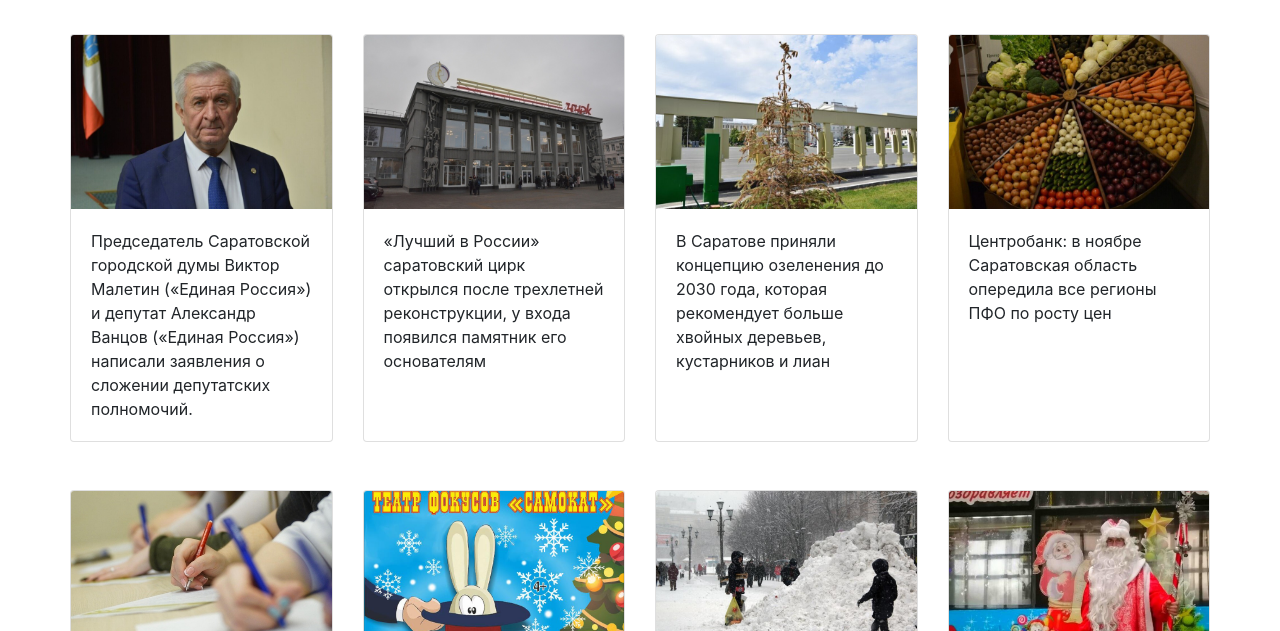
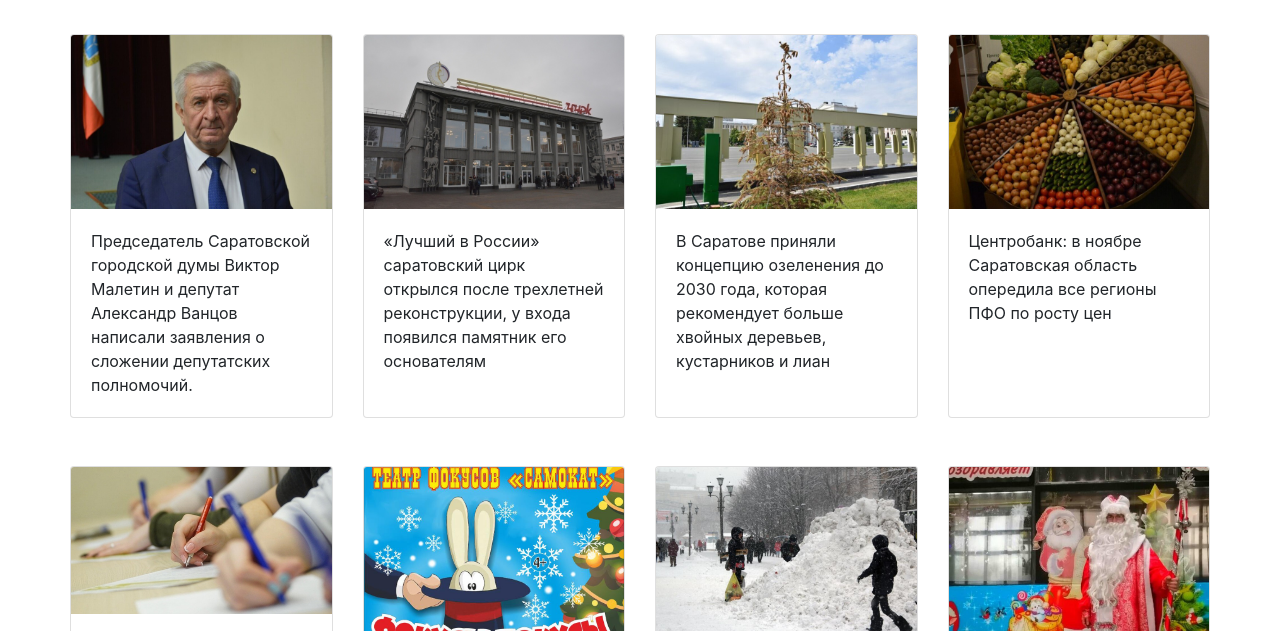
Before and after one commit to vladislav-ramirez/zpie-20-2-2, a plain HTML site: page news.html in a window 1280 px wide. Shown: the part 140-771 px from the top of the page. Drawn offline with Linux system fonts and the light colour scheme.

Commit message:
News fix

```diff
--- a/news.html
+++ b/news.html
@@ -65,7 +65,7 @@
             <div class="card">
               <img src="src/img/1608875931_2135977724_720-480.jpg" class="card-img-top">
               <div class="card-body">
-                <p class="card-text">Председатель Саратовской городской думы Виктор Малетин («Единая Россия») и депутат Александр Ванцов («Единая Россия») написали заявления о сложении депутатских полномочий.</p>
+                <p class="card-text">Председатель Саратовской городской думы Виктор Малетин и депутат Александр Ванцов написали заявления о сложении депутатских полномочий.</p>
               </div>
             </div>
 
```
